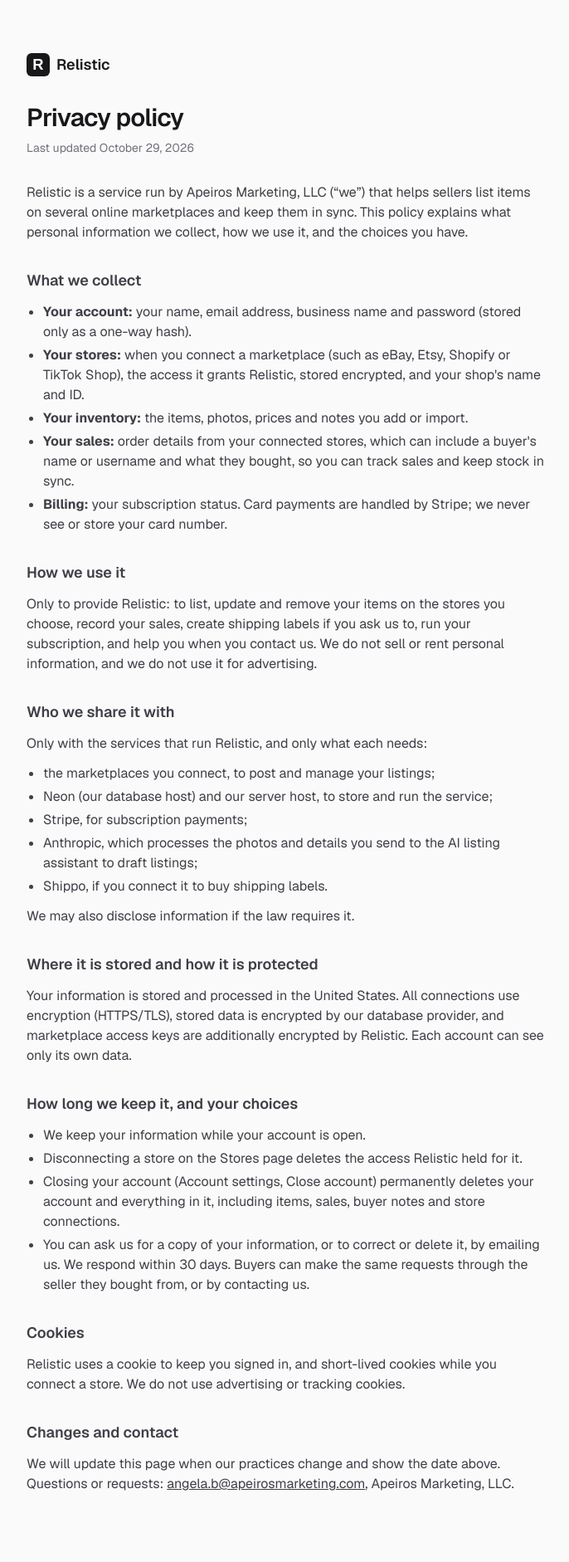
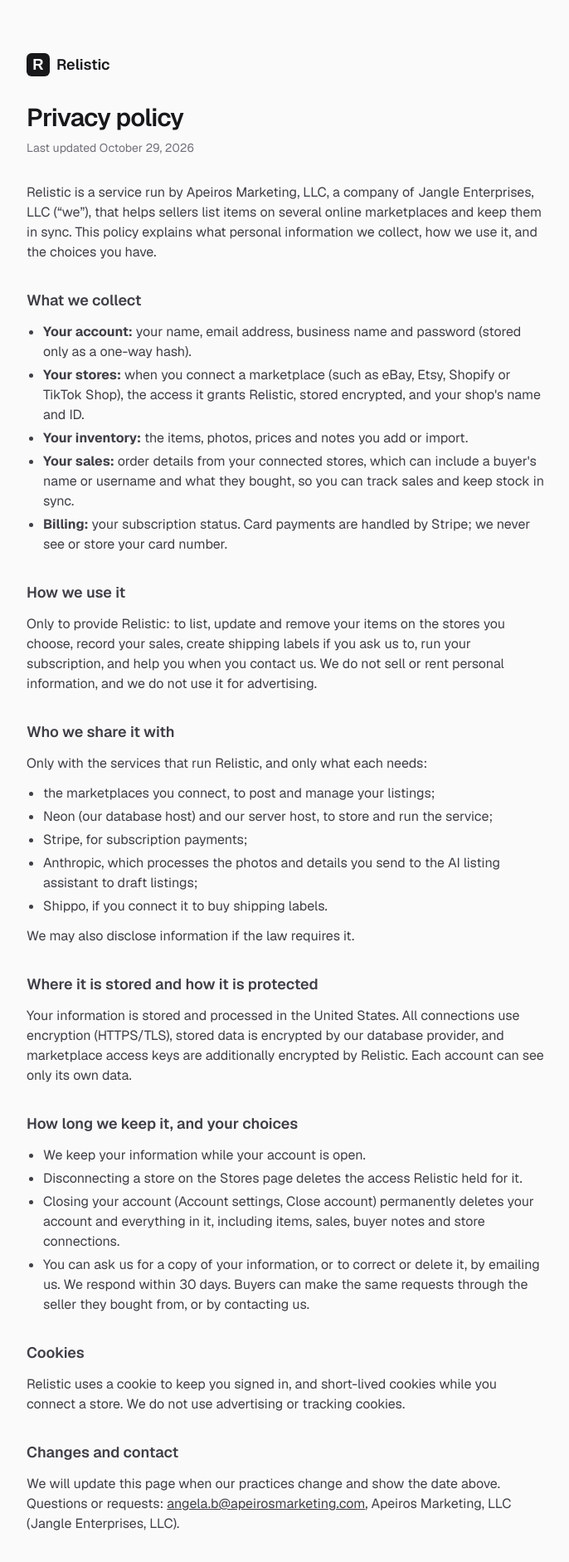
Before and after one commit to angelabatterson/listing-platform, a Next.js app: page /privacy in a window 1280 px wide. Shown: the top 1882 px of the page at 83% size, without its empty margins (296-982 px from the left). Built offline with nearby package versions, Linux system fonts and the light colour scheme.

Commit message:
Name Jangle Enterprises, LLC on the privacy page
Apeiros Marketing is a company of Jangle Enterprises, LLC, the name on the
TikTok Shop Partner Center account.

Co-Authored-By: Claude Opus 5.5 <noreply@anthropic.com>
Claude-Session: https://claude.ai/code/session_01RwQAcgDo2YnUuou8RiZCJ3

```diff
--- a/src/app/privacy/page.tsx
+++ b/src/app/privacy/page.tsx
@@ -30,7 +30,7 @@ export default function PrivacyPage() {
       </div>
 
       <p>
-        Relistic is a service run by Apeiros Marketing, LLC (&ldquo;we&rdquo;) that helps sellers list items on several
+        Relistic is a service run by Apeiros Marketing, LLC, a company of Jangle Enterprises, LLC (&ldquo;we&rdquo;), that helps sellers list items on several
         online marketplaces and keep them in sync. This policy explains what personal information we collect, how we
         use it, and the choices you have.
       </p>
@@ -116,7 +116,7 @@ export default function PrivacyPage() {
           <a href={`mailto:${CONTACT}`} className="underline">
             {CONTACT}
           </a>
-          , Apeiros Marketing, LLC.
+          , Apeiros Marketing, LLC (Jangle Enterprises, LLC).
         </p>
       </Section>
     </main>
```
